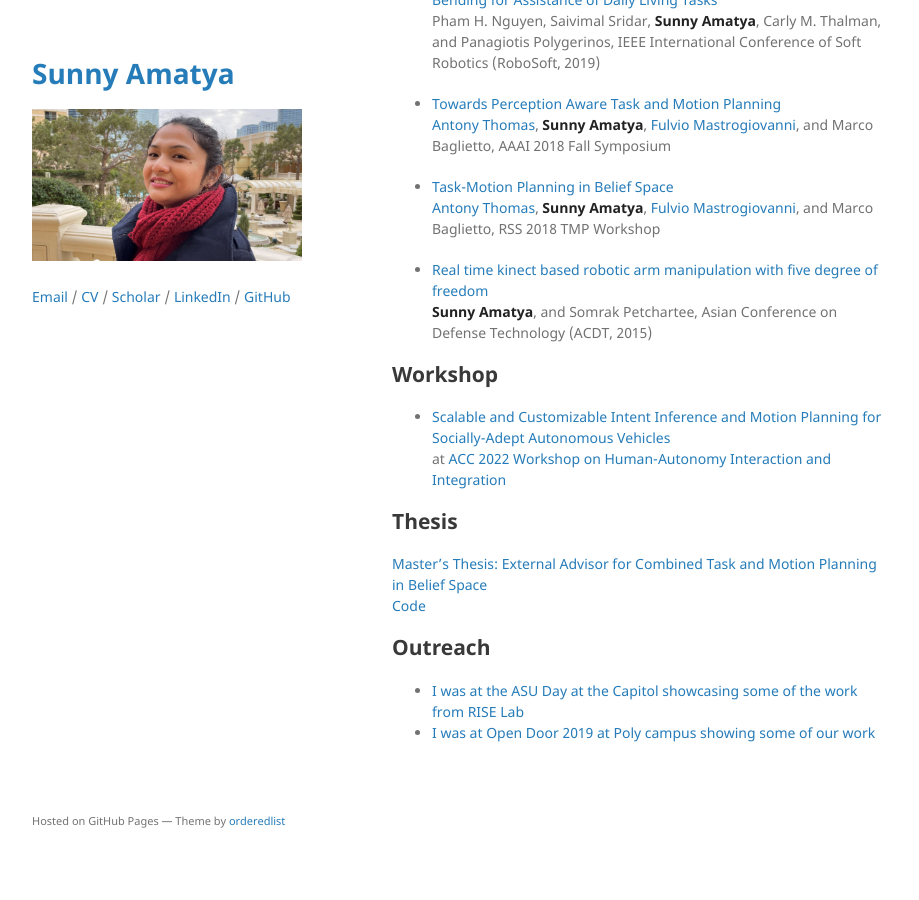
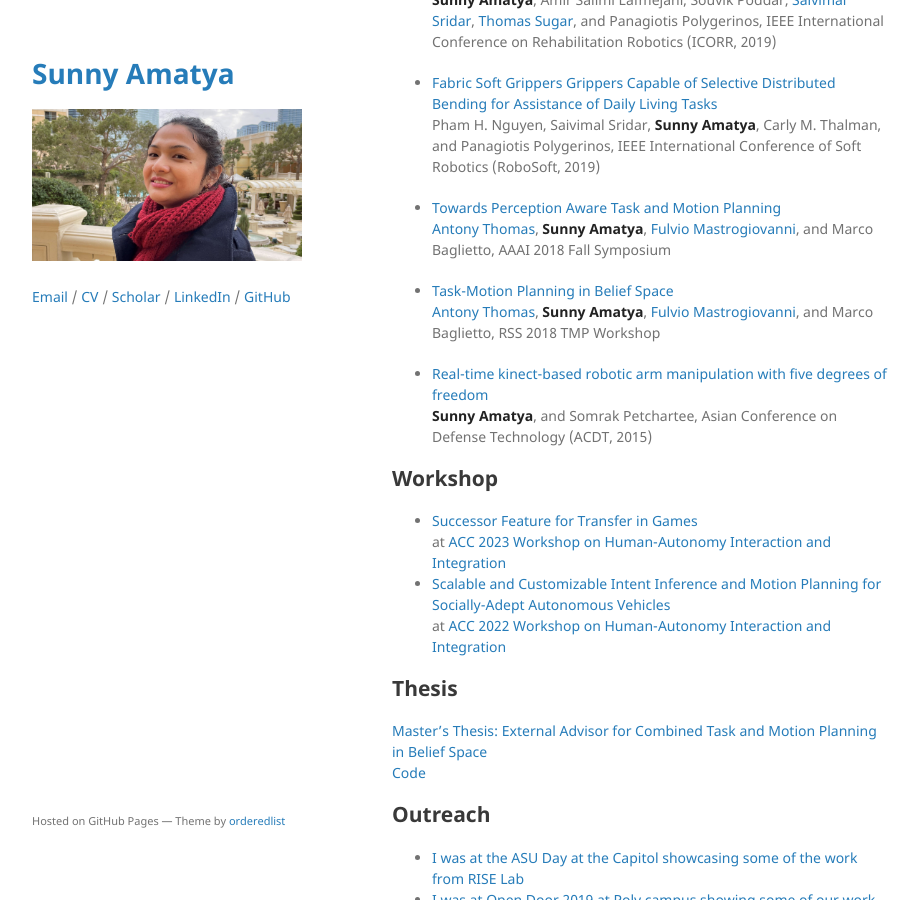
Before and after one commit to sunamatya/sunamatya.github.io, a Jekyll site: the page built from index.md, in a window 1280 px wide and 900 px high, scrolled down 1594 px. Shown: the whole window, without its empty margins (178-1097 px from the left). Built offline with Jekyll 4.4.1, drawn with Linux system fonts in a browser that asks for light colours; the repository's description, which GitHub fills in, is left out; our own code applies the rules of GitHub Pages for plain Markdown files; some of the changed text lies outside the part shown.

Commit message:
Update index.md

```diff
--- a/index.md
+++ b/index.md
@@ -12,6 +12,9 @@ My most recent work focuses on autonomous vehicles. Representative papers are hi
 
 
 ## Publications
+*	Successor Features for Transfer in Alternating Markov Games\
+	**Sunny Amatya**, Yi Ren, Zhe Xu and Wenlong Zhang,  IEEE International Conference on Intelligent Robots and Systems (IROS, 2025) (Submitted)
+
 *	Mutual Adaptation and Influence: Survey of Latent Dynamics Models in Human-Robot Interaction\
 	**Sunny Amatya**, Mason Smith, Yousef Soltanian, Johnathan Bush and Wenlong Zhang, IEEE Transactions on Human-Machine Systems (THMS, 2024) (Submitted)
 
@@ -48,12 +51,14 @@ My most recent work focuses on autonomous vehicles. Representative papers are hi
 *	[Task-Motion Planning in Belief Space](http://www.neil.dantam.name/2018/rss-tmp-workshop/thomas.pdf)\
 	[Antony Thomas](https://scholar.google.com/citations?user=aPSLBVUAAAAJ&hl=en&oi=sra), **Sunny Amatya**, [Fulvio Mastrogiovanni](https://scholar.google.com/citations?user=9dRRzV0AAAAJ&hl=en&oi=sra), and Marco Baglietto, RSS 2018 TMP Workshop
 
-* 	[Real time kinect based robotic arm manipulation with five degree of freedom](https://ieeexplore.ieee.org/stamp/stamp.jsp?arnumber=7111574)\
+* 	[Real-time kinect-based robotic arm manipulation with five degrees of freedom](https://ieeexplore.ieee.org/stamp/stamp.jsp?arnumber=7111574)\
 	**Sunny Amatya**, and Somrak Petchartee, Asian Conference on Defense Technology (ACDT, 2015)
 
 ## Workshop
+*	[Successor Feature for Transfer in Games](/assets/ACC_2023_workshop_Amatya_ASU.pptx)\
+	at [ACC 2023 Workshop on Human-Autonomy Interaction and Integration](https://zoe104yao.github.io/ACC2022Workshop/program/)
 *	[Scalable and Customizable Intent Inference and Motion Planning for Socially-Adept Autonomous Vehicles](/assets/ACC_2022_workshop.pptx)\
-	at [ACC 2022 Workshop on Human-Autonomy Interaction and Integration](https://zoe104yao.github.io/ACC2022Workshop/program/)
+	at [ACC 2022 Workshop on Human-Autonomy Interaction and Integration]([https://zoe104yao.github.io/ACC2022Workshop/program/](https://zoe104yao.github.io/ACC2023Workshop/))
 
 ## Thesis
 [Master's Thesis: External Advisor for Combined Task and Motion Planning in Belief Space](/assets/External_Advisor_for_Combined_Task_and_Motion_Planning_in_Belief_Space.pdf)\
```
